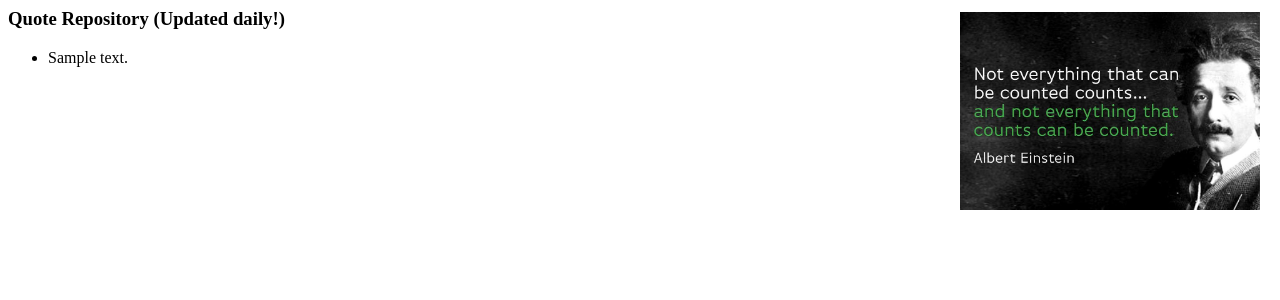
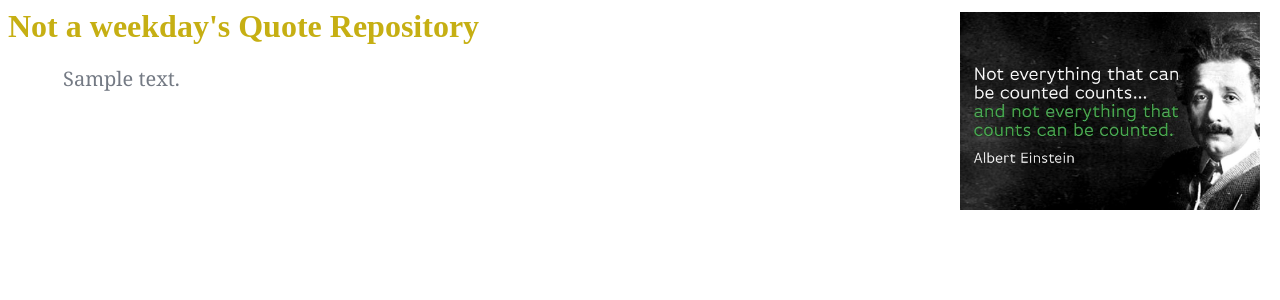
Before and after one commit to gardinerar/quotes_app, a Django app: page / in a window 1280 px wide. Shown: the top 300 px of the page. Run offline with Django 3.2, Linux system fonts and the light colour scheme; tables that the repository leaves empty hold one stand-in row (values such as "Sample post").

Commit message:
javascript shows current day of week on the main view. Added styling.

```diff
--- a/polls/reconstitute.py
+++ b/polls/reconstitute.py
@@ -11,7 +11,7 @@ from polls.models import Quotes
 def updateQuotes():
 	page = requests.get("https://www.brainyquote.com/quotes_of_the_day.html")
 	soup = BeautifulSoup(page.content, 'html.parser')
-	quote_class = soup.find_all('div', class_="bqcpx")[0:5]
+	quote_class = soup.find_all('div', class_="bqcpx")[0:15]
 	quote_tag = range(0, len(quote_class))
 	quote_text = range(0, len(quote_class))
 	for i in xrange(0,len(quote_class)):
--- a/polls/static/polls/dayOfWeek.js
+++ b/polls/static/polls/dayOfWeek.js
@@ -1,5 +1,6 @@
 var date = new Date();
 var dayNum = date.getDay();
+var weekday;
 function getWeekDay(dayNum) {
     switch(dayNum) {
         case 1:
@@ -21,3 +22,6 @@ function getWeekDay(dayNum) {
 	}
 }
 weekday = getWeekDay(dayNum);
+var text = document.createTextNode(weekday);
+var element = document.getElementById("h3");
+element.innerHTML = weekday + "'s " + element.innerHTML;
--- a/polls/static/polls/style.css
+++ b/polls/static/polls/style.css
@@ -5,9 +5,51 @@ li a {
 #d1 {
     background: white url("images/einstein.jpg") no-repeat right bottom;
     background-size: 300px;
-    width: 350px;
+    width: 315px;
     height: 200px;
     position: fixed;
     top: 10;
     right: 20;
 }
+
+.fancy {
+    margin: 15px;
+}
+
+.fancy:nth-child(3n+1) {
+    color: #747a84;
+    font-family: "Lucida Bright", Georgia, serif;
+	font-size: 20px;
+	font-style: normal;
+    font-variant: normal;
+	font-weight: 500;
+	line-height: 26.4px;
+}
+
+.fancy:nth-child(3n+2) {
+    color: #e8436c;
+    font-family: "Lucida Console", "Lucida Sans Typewriter", monaco, "Bitstream Vera Sans Mono", monospace;
+	font-size: 18px;
+	font-style: normal;
+	font-variant: normal;
+	font-weight: 500;
+	line-height: 26.4px;
+}
+
+.fancy:nth-child(3n+3) {
+    color: #1b2054;
+	font-size: 20px;
+	font-style: normal;
+	font-variant: normal;
+	font-weight: 800;
+	line-height: 26.4px;
+}
+
+.fancy:hover {
+    background-color: #e1e5ed;
+    /*height: 35px;*/
+}
+
+h1 {
+    color: #c6af13;
+}
--- a/polls/templates/polls/detail.html
+++ b/polls/templates/polls/detail.html
@@ -1,16 +1,16 @@
 {% load staticfiles %}
 
 <link rel="stylesheet" type="text/css" href="{% static 'polls/style.css' %}" />
-<script type="text/javascript" src="{% static 'polls/dayOfWeek.js' %}"></script>
 <div id="d1"></div>
 
-<h3>Quote Repository (Updated daily!)</h3>
+<h1 id="h3">Quote Repository</h1>
 {% if latest_quote_list %}
     <ul>
     {% for quotes in latest_quote_list %}
-        <li>{{ quotes.quote_text }}</li>
+        <p class="fancy">{{ quotes.quote_text }}<p>
     {% endfor %}
     </ul>
 {% else %}
     <p>No quotes are available.</p>
 {% endif %}
+<script type="text/javascript" src="{% static 'polls/dayOfWeek.js' %}"></script>
--- a/polls/views.py
+++ b/polls/views.py
@@ -9,13 +9,13 @@ from .models import Quotes
 
 # Create your views here.
 def index(request):
-    latest_quote_list = Quotes.objects.order_by('-pub_date')[:5]
+    updateQuotes()
+    latest_quote_list = Quotes.objects.order_by('-pub_date')[:15]
     context = {'latest_quote_list': latest_quote_list,}
-    updateQuotes()
     return render(request, 'polls/index.html', context)
 
 def detail(request):
-    latest_quote_list = Quotes.objects.order_by('-pub_date')[:5]
+    latest_quote_list = Quotes.objects.order_by('-pub_date')[:15]
     context = {'latest_quote_list': latest_quote_list,}
     return render(request, 'polls/detail.html', context)
 
```
Also changed, not shown: db.sqlite3.
